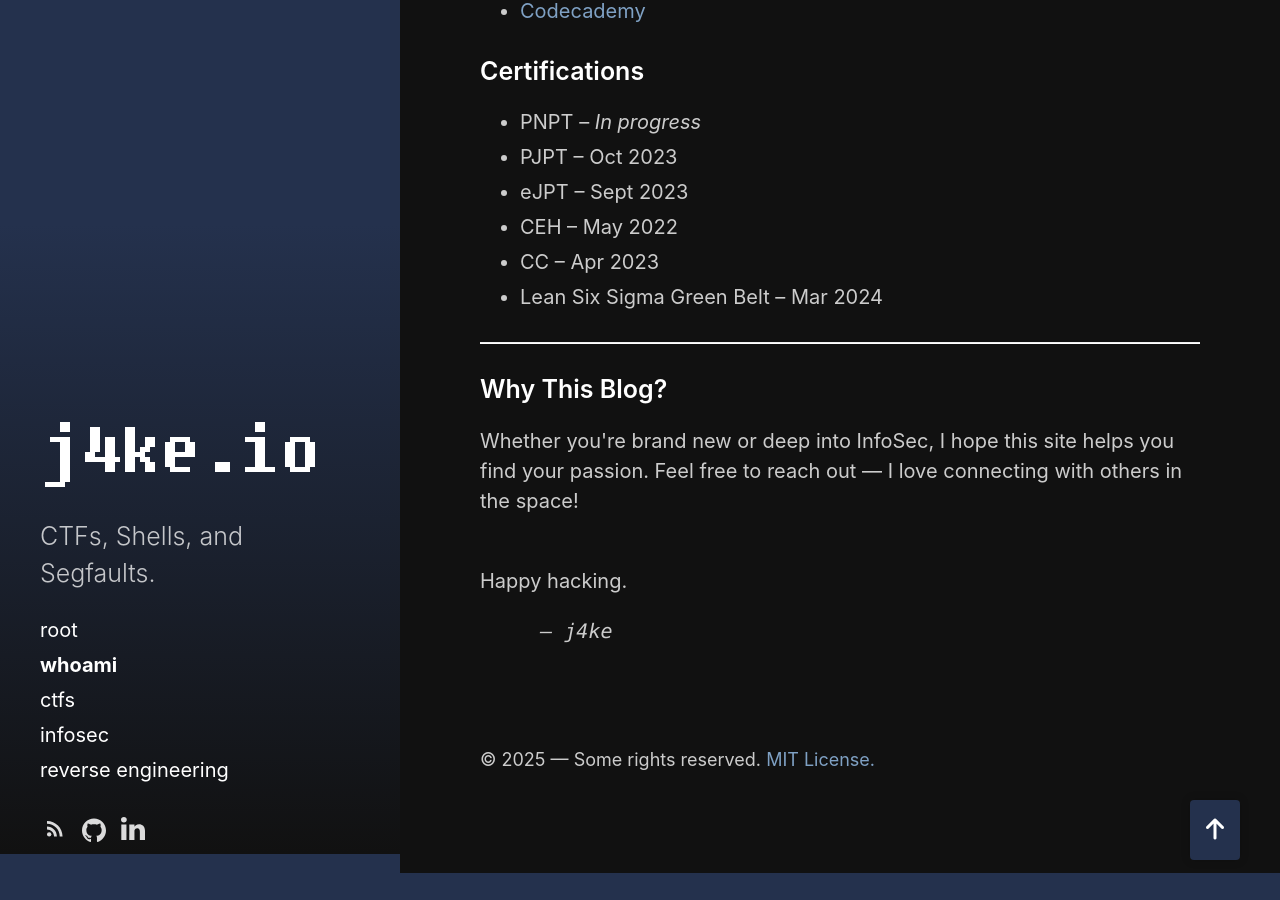
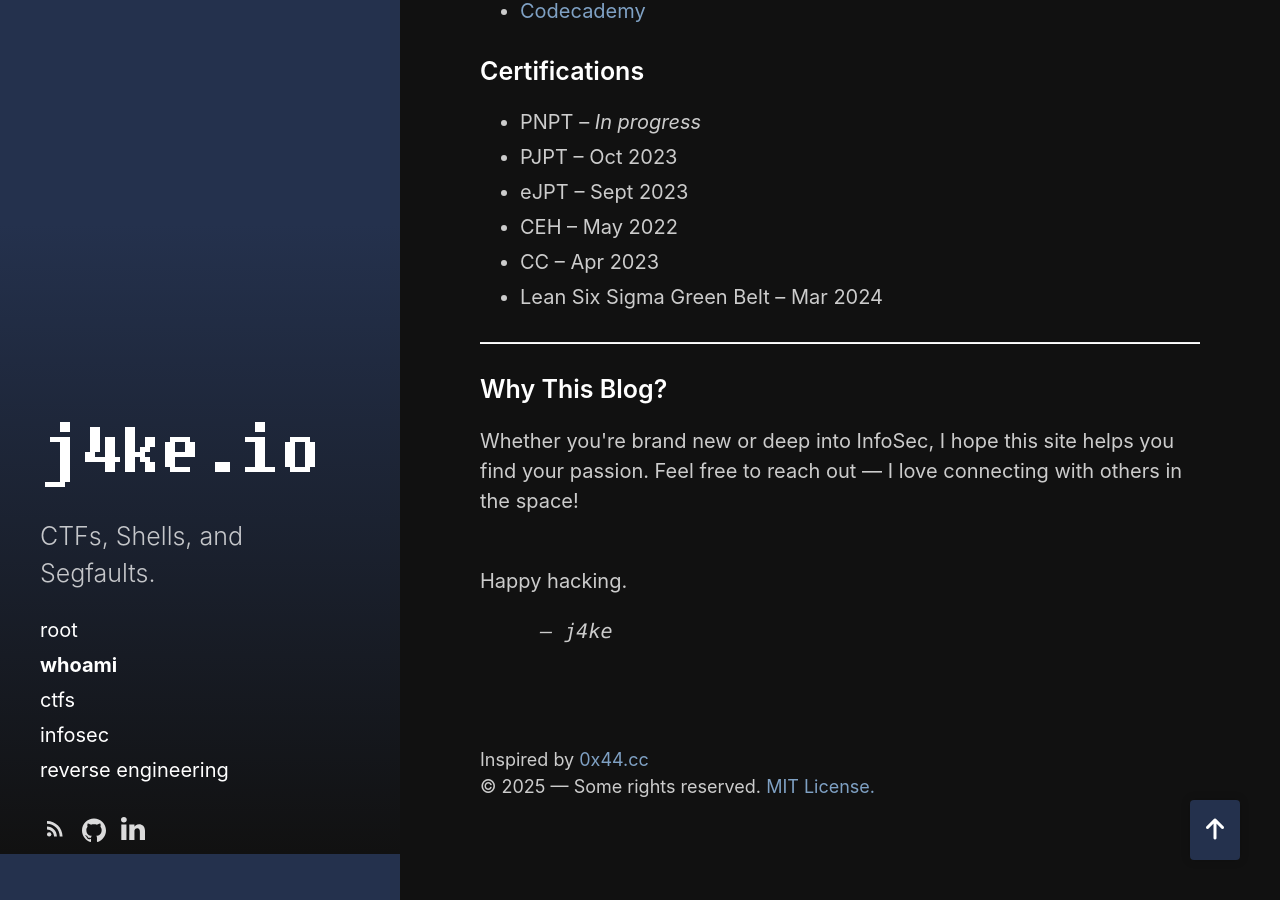
Before and after one commit to j4ke-exe/j4ke.io, a Jekyll site: the page built from whoami.html, in a window 1280 px wide and 900 px high, scrolled down 946 px. Built offline with Jekyll 4.4.1, drawn with Linux system fonts in a browser that asks for light colours; before the commit the page ends 1819 px from its top, so only the background shows below that.

Commit message:
Update whoami.html

```diff
--- a/whoami.html
+++ b/whoami.html
@@ -52,5 +52,6 @@ sidebar_link: true
 <br><br>
 
 <p class="footer">
+  Inspired by <a href="https://0x44.cc/">0x44.cc</a> <br>
   &copy; {{ site.time | date: '%Y' }} — Some rights reserved. <a href="/LICENSE.md">MIT License.</a>
 </p>
```
